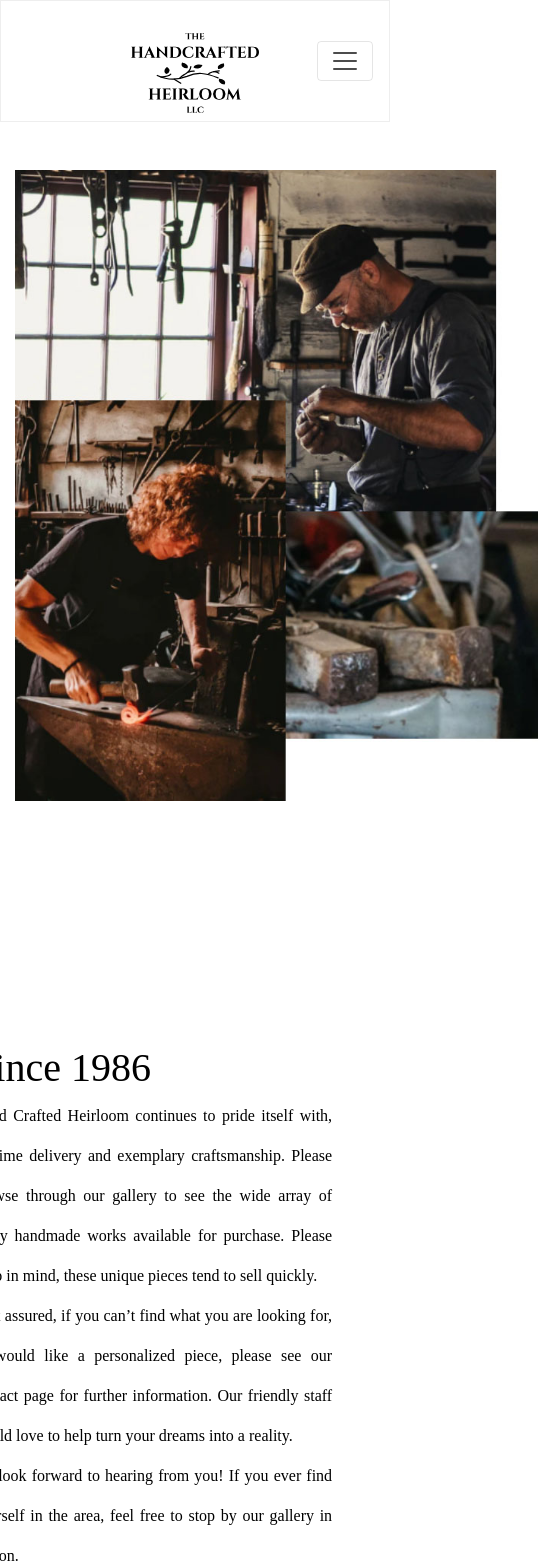
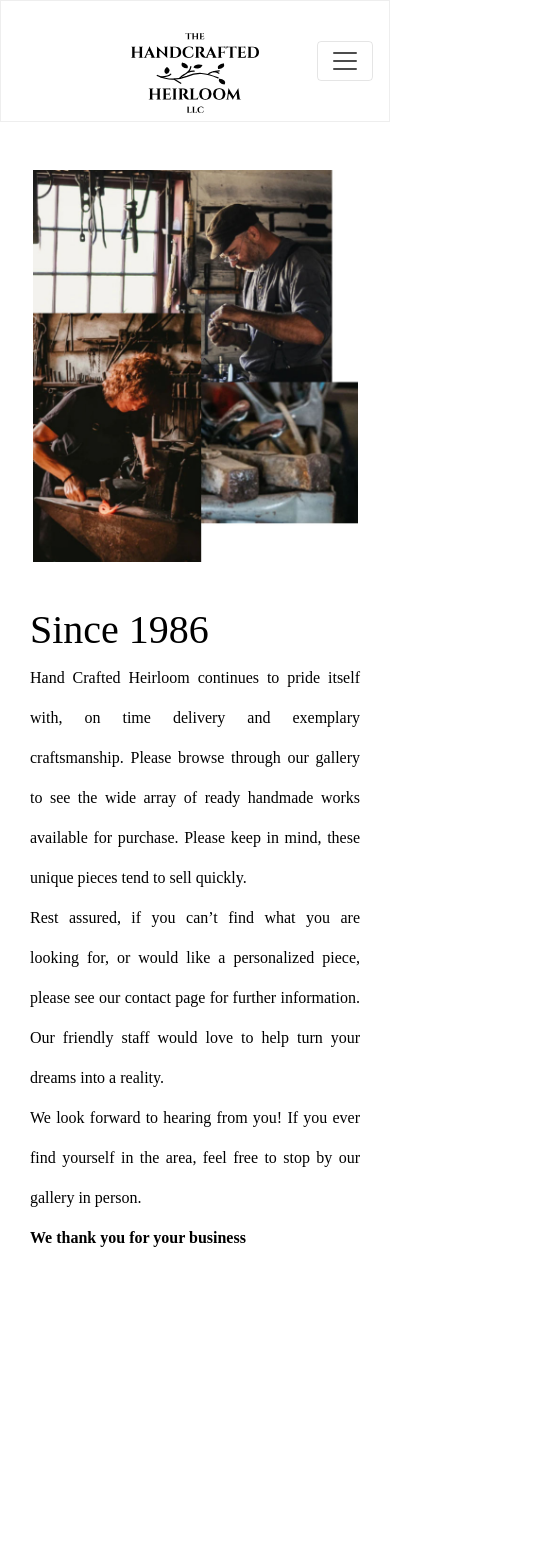
Before and after one commit to yuliatikhonova/Y.A.MAKER, a React (Create React App) app in the folder client/: page /about in a window 390 px wide. Shown: the top 1568 px of the page, 538 px wide, since content can reach past the window. After the commit the page ends 1274 px from the top, so only its background shows below. Built offline with nearby package versions, Linux system fonts and the light colour scheme; a web font is replaced by a local one.

Commit message:
style fixes to all pages

```diff
--- a/client/src/App.js
+++ b/client/src/App.js
@@ -23,7 +23,7 @@ function App() {
         <div className="col-lg-2 side-area">
           <Navbar />
         </div>
-        <div className="col-lg-10 col-md-12">
+        <div className="col-lg-10 col-12">
           <Wrapper>
             <Switch>
               <Route exact path="/" component={Home} />
--- a/client/src/components/About/index.js
+++ b/client/src/components/About/index.js
@@ -4,13 +4,13 @@ import "./style.css";
 
 function About() {
     return (
-        <section className="container">
+        <section className="container-fluid">
         <div className="row">
-            <div className="col mt-5">
+            <div className="col mt-5 justify-content-center">
                 <img src="/images/about-us.jpg" alt="images of carpenters at work in a wood shop"
-                    className="hero-image-about"/>
+                    className="d-flex hero-image-about"/>
             </div>
-            <div className="col mt-5 about-txt">
+            <div className="col mt-5 about-txt justify-content-center">
                 <h1 className="text-about">Since 1986</h1>
                 <p className="text-about">
                     Hand Crafted Heirloom continues to pride itself with, on time delivery and exemplary
--- a/client/src/components/About/style.css
+++ b/client/src/components/About/style.css
@@ -14,3 +14,13 @@
     height: 76%;
 
  }
+ @media only screen and (max-width: 991px) {
+     .hero-image-about {
+        height: AUTO;
+        width: 325px;
+        margin: 0 auto;
+     }
+     .about-txt {
+         margin-left: 0px;
+     }
+ }
--- a/client/src/components/Contact/index.js
+++ b/client/src/components/Contact/index.js
@@ -91,6 +91,8 @@ export default class Contact extends Component {
                                 title="Please enter your Name"
                                 value={this.state.name}
                                 onChange={this.handleName}
+                                required
+
                             />
                             <input type="phone"
                                 name="phone"
@@ -100,6 +102,8 @@ export default class Contact extends Component {
                                 title="Please enter your phone number"
                                 value={this.state.phone}
                                 onChange={this.handlePhone}
+                                required
+
                             />
                             <input type="email"
                                 name="email"
@@ -118,12 +122,11 @@ export default class Contact extends Component {
                                 rows="5"
                                 value={this.state.message}
                                 onChange={this.handleMessage}
+                                required
+
                             ></textarea>
+                             <button type="submit" className="btn contact-button float-right mt-4">Submit</button>
                         </div>
-
-
-
-                    <button type="submit" className="btn contact-button">Submit</button>
 
                     </div>
                 </form>
--- a/client/src/components/Contact/style.css
+++ b/client/src/components/Contact/style.css
@@ -6,6 +6,7 @@
      background-size: cover;
     margin: 25px;
     width: 98%;
+    margin-bottom: 0px;
  }
 .formContact {
     margin-top: 12%;
@@ -37,6 +38,9 @@
         padding: 0px;
 
     }
+    .contact-button {
+        margin: 0 auto;
+    }
 }
 @media only screen and (min-width: 992px) {
     .groupContact{
--- a/client/src/components/MobileNav/index.js
+++ b/client/src/components/MobileNav/index.js
@@ -10,7 +10,7 @@ function MobileNav() {
         <nav className="navbar navbar-expand-lg navbar-light bg-light">
             <div className="mx-auto mobile-logo">
             <Link to="/">
-                <img alt="logo for HandCrafted Heirloom LLC " src="./images/logo-black.svg" className="nav-logo mt-4" />
+                <img alt="logo for HandCrafted Heirloom LLC " src="../images/logo-black.svg" className="nav-logo mt-4" />
             </Link>
             </div>
             <button className="navbar-toggler" type="button" data-toggle="collapse" data-target="#mobile-nav" aria-controls="mobile-nav" aria-expanded="false" aria-label="Toggle navigation">
--- a/client/src/components/Services/index.js
+++ b/client/src/components/Services/index.js
@@ -6,7 +6,7 @@ function Services() {
     return (
         <section className="hero-img-services mx-auto">
                 <div className="row">
-                    <div className="col-8 text-area services mt-5">
+                    <div className="col-md-8 col-sm text-area services mt-5 p-5">
                         <h1 className="header-one-style">Special Commisions</h1>
                         <p className="para-style">
                             At HandCrafted Heirloom servicing our customers is our top priority. If you don’t find what
@@ -14,7 +14,7 @@ function Services() {
                             <br/>
                             We specialize in
                         </p>
-                        <ul>
+                        <ul className="servicesPage-list">
                             <li className= "service-list">Furniture</li>
                             <li className= "service-list">Toys</li>
                             <li className= "service-list">Plaques</li>
--- a/client/src/components/Services/style.css
+++ b/client/src/components/Services/style.css
@@ -60,12 +60,14 @@
         text-decoration: none;
     }
     .header-one-style {
-        font-size: 3rem;
+        font-size: 40px;
+        margin-left: 0px;
 
     }
     .para-style {
         line-height: inherit;
         font-size: 17px;
+        text-align: left;
     }
     .head-five {
         text-align: center;
@@ -79,9 +81,15 @@
 
         width: 120px;
         height: 45px;
-        margin-left: 39%;
+        margin: 0 auto;
     }
     .services {
         margin: 0px;
     }
+    .text-area {
+        text-align: center!important;
+    }
+    .servicesPage-list {
+        text-align: left;
+    }
 }
--- a/client/src/index.css
+++ b/client/src/index.css
@@ -3,6 +3,10 @@ html, body {
     /* height: 100%; */
     /* overflow: hidden; */
 
+}
+.row {
+  margin-left: 0px;
+  margin-right: 0px;
 }
 @media only screen and (max-width: 991px) {
     .side-area {
```
Also changed, not shown: client/public/images/dude-mobile.png (added).
